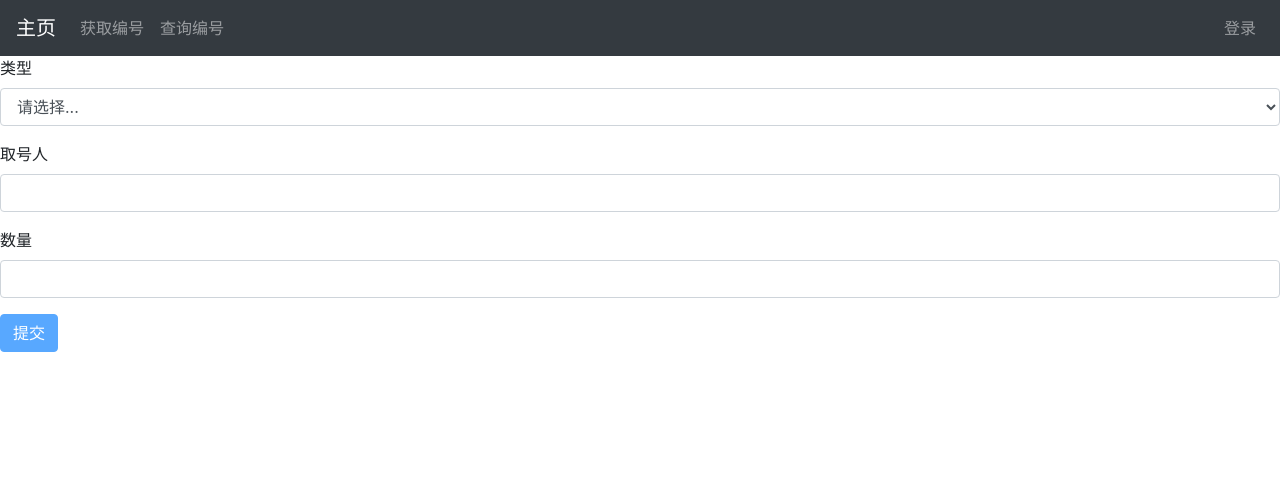
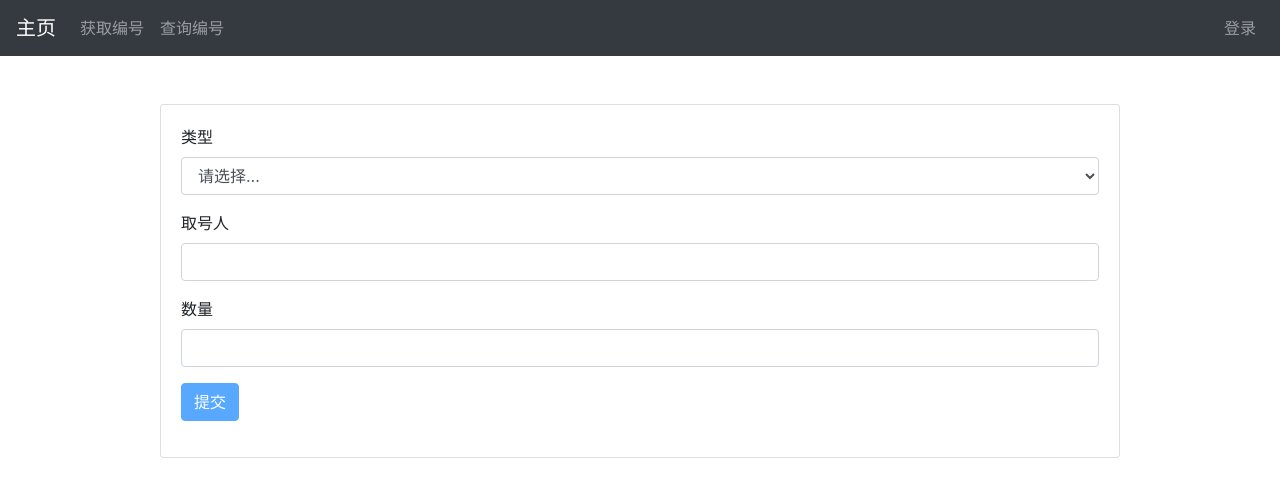
Before and after one commit to zheyangc/document-management, a React (Create React App) app in the folder client/: page / in a window 1280 px wide. Shown: the top 494 px of the page. Built offline with nearby package versions, Linux system fonts and the light colour scheme.

Commit message:
update card format

```diff
--- a/client/src/components/submit/index.js
+++ b/client/src/components/submit/index.js
@@ -1,10 +1,13 @@
 import React from "react";
 import { SubmitForm } from "./SubmitForm";
 import { SubmitResult } from "./SubmitResult";
+import { Card } from 'react-bootstrap';
 
 export const Submit = () => (
-  <React.Fragment>
-    <SubmitForm />
-    <SubmitResult />
-  </React.Fragment>
+  <Card className="mx-auto my-5 w-75" style={{ margin: 'auto'}}>
+    <Card.Body>
+      <SubmitForm />
+      <SubmitResult />
+    </Card.Body>
+  </Card>
 );
```
